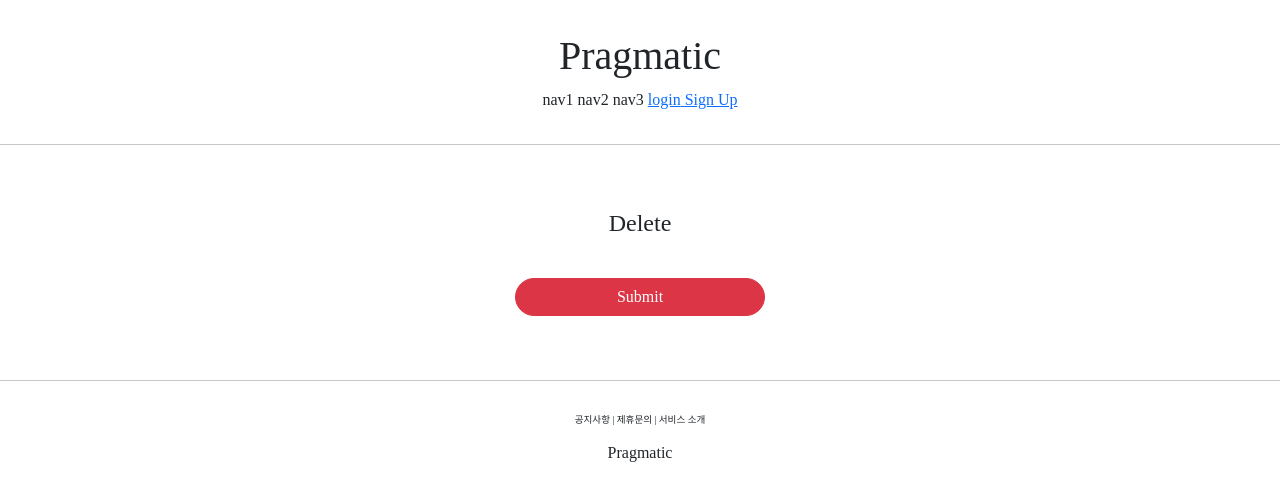
After one commit to devhojaelee/pinterest, a Django app: template accountapp/templates/accountapp/delete.html in a window 1280 px wide. The commit adds this page. Shown: the top 501 px of the page. Run offline with Django 3.2, Linux system fonts and the light colour scheme; the template is opened without the code that fills it, so the values that code supplies are empty; some libraries are stand-ins or nearby versions; some web fonts are replaced.

Commit message:
django course 26 commit

```diff
--- /dev/null
+++ b/accountapp/templates/accountapp/delete.html
@@ -0,0 +1,16 @@
+{% extends 'base.html' %}
+
+{% block content %}
+
+<div style="text-align:center; max-width:500px; margin:4rem auto">
+    <div class="mb-4">
+        <h4>Delete</h4>
+    </div>
+
+    <form action="{% url 'accountapp:delete' pk=user.pk %}" method="post">
+        {% csrf_token %}
+        <input type="submit" class="btn btn-danger rounded-pill col-6 mt-3">
+    </form>
+</div>
+
+{% endblock %}
--- a/accountapp/templates/accountapp/detail.html
+++ b/accountapp/templates/accountapp/detail.html
@@ -17,6 +17,11 @@
                 Change Info
             </p>
         </a>
+        <a href="{% url 'accountapp:delete' pk=user.pk %}">
+            <p>
+                Delete account
+            </p>
+        </a>
         {% endif %}
     </div>
 </div>
--- a/accountapp/urls.py
+++ b/accountapp/urls.py
@@ -1,7 +1,7 @@
 from django.contrib.auth.views import LoginView, LogoutView
 from django.urls import path
 
-from accountapp.views import hello_world, AccountCreateView, AccountDetailView, AccountUpdateView
+from accountapp.views import hello_world, AccountCreateView, AccountDetailView, AccountUpdateView, AccountDeleteView
 
 app_name="accountapp"
 
@@ -13,5 +13,6 @@ urlpatterns = [
     path('logout/', LogoutView.as_view(), name='logout'),
     path('create/', AccountCreateView.as_view(), name='create'),
     path('detail/<int:pk>', AccountDetailView.as_view(), name='detail'),
-    path('update/<int:pk>', AccountUpdateView.as_view(), name='update')
+    path('update/<int:pk>', AccountUpdateView.as_view(), name='update'),
+    path('delete/<int:pk>', AccountDeleteView.as_view(), name='delete')
 ]
--- a/templates/header.html
+++ b/templates/header.html
@@ -10,6 +10,9 @@
         <a href="{% url 'accountapp:login' %}?next={{ request.path }}">
         <span>login</span>
         </a>
+        <a href="{% url 'accountapp:create' %}">
+        <span>Sign Up</span>
+        </a>
         {% else %}
         <a href="{% url 'accountapp:detail' pk=user.pk %}">
             <span>MyPage</span>
```
Also changed, not shown: accountapp/views.py (+6 -1 lines).
